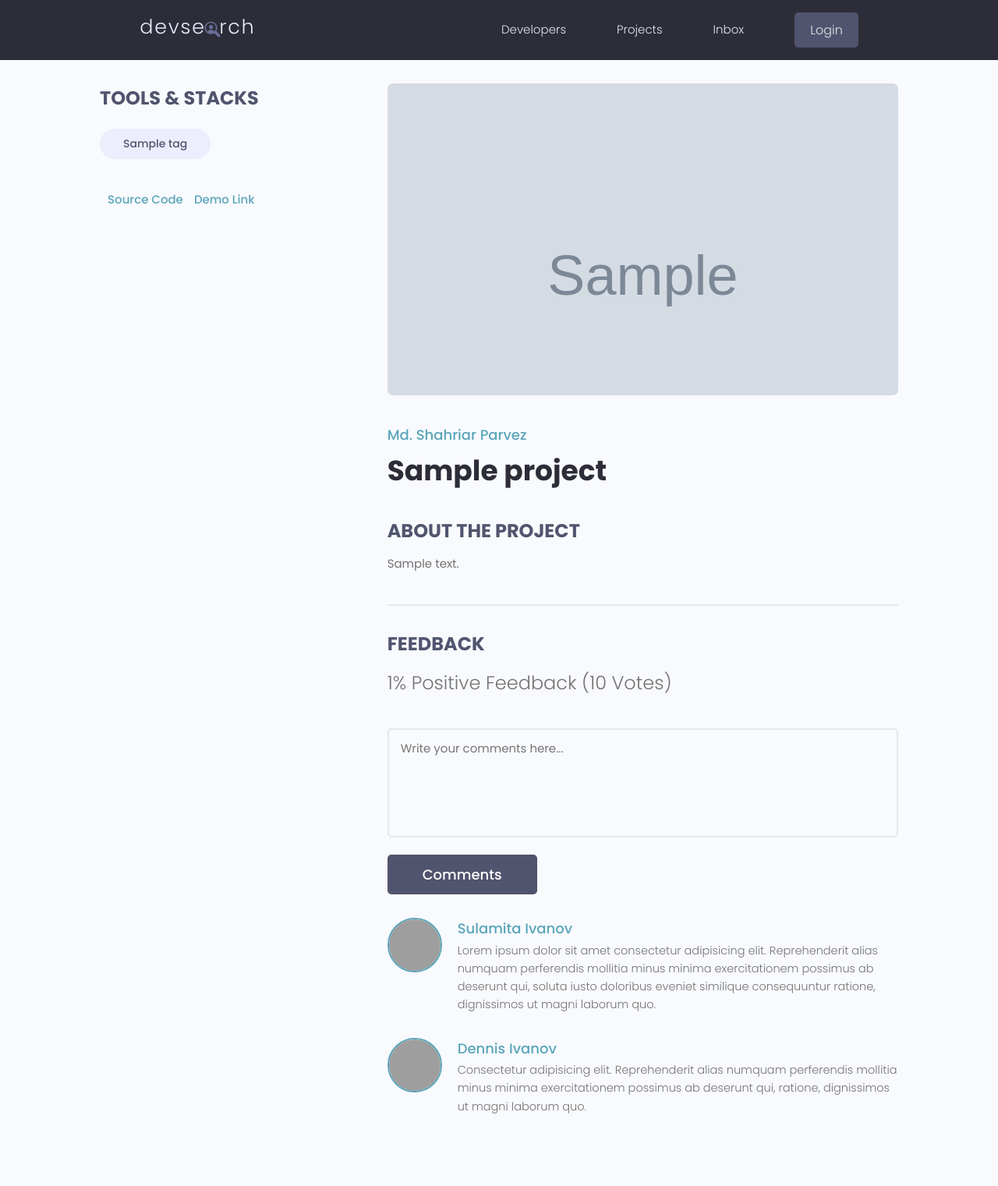
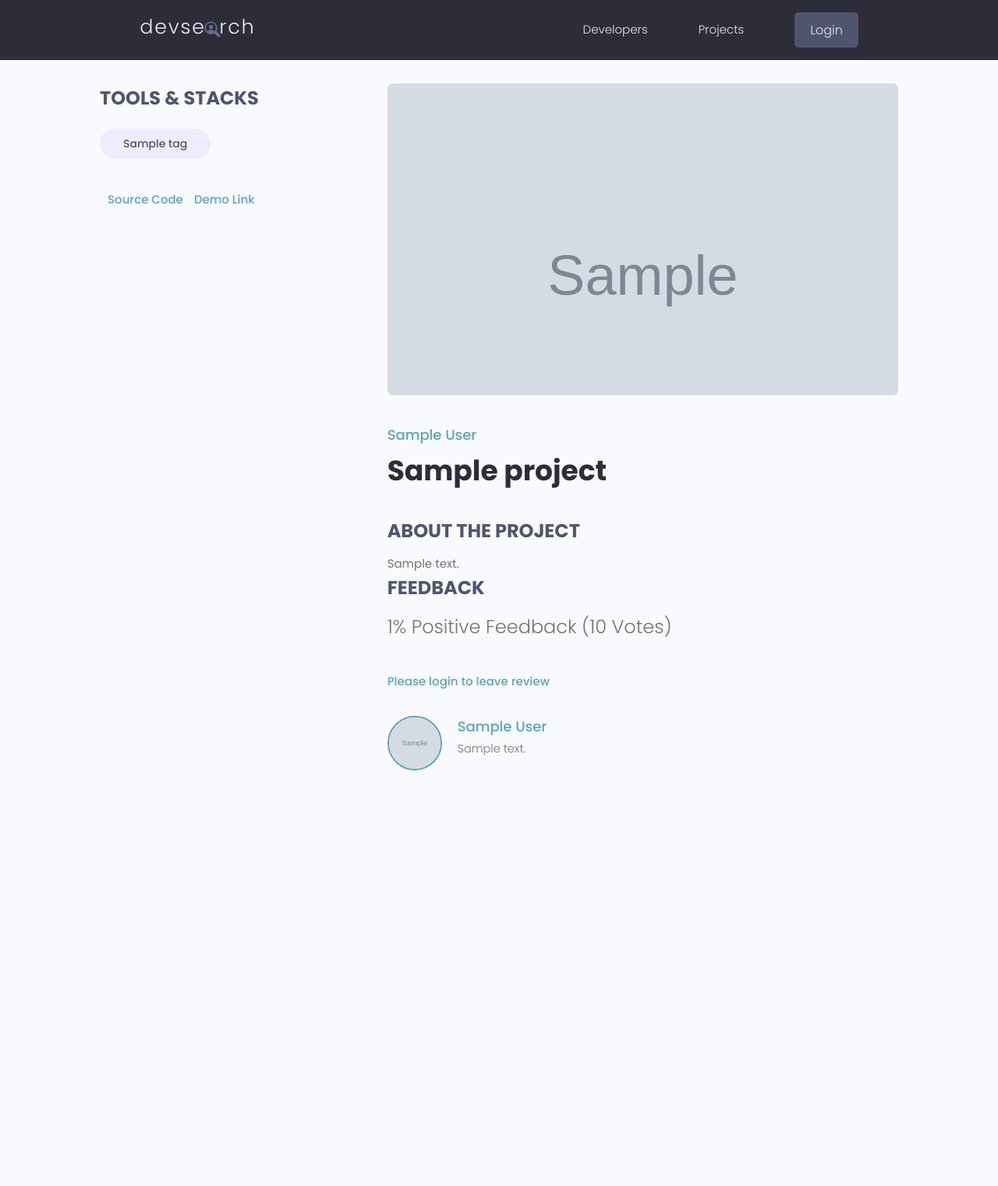
Before and after one commit to sahandtebyani/DeveloperFinderWebsite, a Django app: page /projects/project/00000000-0000-0000-0000-000000000001 in a window 1280 px wide. Shown: the whole page at 78% size. After the commit the page ends 988 px from the top, so only its background shows below. Run offline with Django 4.2, Linux system fonts and the light colour scheme; tables that the repository leaves empty hold one stand-in row (values such as "Sample post"); grey boxes marked "Sample" are stand-in pictures; some libraries are stand-ins or nearby versions; grey boxes are pictures that could not be loaded.

Commit message:
Messages and Reviews are implemented

```diff
--- a/projects/forms.py
+++ b/projects/forms.py
@@ -1,5 +1,6 @@
-from .models import Project
+from .models import Project, Review
 from django import forms
+from django.forms import ModelForm
 
 
 class ProjectForm(forms.ModelForm):
@@ -16,3 +17,19 @@ class ProjectForm(forms.ModelForm):
 
         for name, field in self.fields.items():
             field.widget.attrs.update({'class': 'input'})
+
+
+class ReviewForm(forms.ModelForm):
+    class Meta:
+        model = Review
+        fields = ['value', 'body']
+        labels = {
+            'value': 'Place your vote',
+            'body': 'Add a comment with your vote'
+        }
+
+    def __init__(self, *args, **kwargs):
+        super(ReviewForm, self).__init__(*args, **kwargs)
+
+        for name, field in self.fields.items():
+            field.widget.attrs.update({'class': 'input'})
--- a/projects/templates/project.html
+++ b/projects/templates/project.html
@@ -17,13 +17,15 @@
                         {% endfor %}
                     </div>
                     {% if project.source_link %}
-                        <a class="singleProject__liveLink" href="{{ project.source_link  }}" target="_blank"><i class="im im-external-link"></i>Source
+                        <a class="singleProject__liveLink" href="{{ project.source_link }}" target="_blank"><i
+                                class="im im-external-link"></i>Source
                             Code
                         </a>
                     {% endif %}
 
                     {% if project.demo_link %}
-                        <a class="singleProject__liveLink" href="{{ project.demo_link  }}" target="_blank"><i class="im im-external-link"></i>Demo Link
+                        <a class="singleProject__liveLink" href="{{ project.demo_link }}" target="_blank"><i
+                                class="im im-external-link"></i>Demo Link
                         </a>
                     {% endif %}
 
@@ -31,61 +33,57 @@
                 <div class="column column--2of3">
                     <img class="singleProject__preview" src="{{ project.featured_image.url }}"
                          alt="portfolio thumbnail"/>
-                    <a href="profile.html" class="singleProject__developer">Md. Shahriar Parvez</a>
+                    <a href="{% url 'user-profile' project.owner.id %}"
+                       class="singleProject__developer">{{ project.owner.name }}</a>
                     <h2 class="singleProject__title">{{ project.title }}</h2>
                     <h3 class="singleProject__subtitle">About the Project</h3>
                     <div class="singleProject__info">
                         {{ project.description }}
                     </div>
 
-                    <div class="comments">
+                    <div class="">
                         <h3 class="singleProject__subtitle">Feedback</h3>
                         <h5 class="project--rating">
-                            {{ project.vote_ratio }}% Positive Feedback ({{ project.vote_total }} Vote{{ project.vote_total|pluralize:"s" }})
+                            {{ project.vote_ratio }}% Positive Feedback ({{ project.vote_total }}
+                            Vote{{ project.vote_total|pluralize:"s" }})
                         </h5>
-
-                        <form class="form" action="#" method="POST">
-                            <!-- Textarea -->
+                        {% if request.user.profile.id in project.reviewers %}
+                            <p>You have already voted to this project</p>
+                        {% elif request.user.profile == project.owner %}
+                            <p>You can not vote to your own project</p>
+                        {% elif request.user.is_authenticated %}
+                            <form class="form" action="{% url 'project' project.id %}" method="POST">
+                                {% csrf_token %}
+                                    {% for field in form %}
                                         <div class="form__field">
-                                <label for="formInput#textarea">Comments: </label>
-                                <textarea class="input input--textarea" name="message" id="formInput#textarea"
-                                          placeholder="Write your comments here..."></textarea>
+                                            <label>{{ field.label }} </label>
+                                            {{ field }}
                                         </div>
-                            <input class="btn btn--sub btn--lg" type="submit" value="Comments"/>
+                                    {% endfor %}
+                                <input class="btn btn--sub btn--lg" type="submit" value="Add Review"/>
                             </form>
+                        {% else %}
+                            <a href="{% url 'login' %}?next={{ request.path }}">Please login to leave review</a>
+                        {% endif %}
                         <div class="commentList">
+                            {% for review in project.review_set.all %}
+                                {% if review.body %}
                                     <div class="comment">
-                                <a href="profile.html">
+                                        <a href="{% url 'user-profile' review.owner.id %}">
                                             <img class="avatar avatar--md"
-                                         src="https://pbs.twimg.com/profile_images/1335382240931368961/b3wSZKj4_400x400.jpg"
+                                                 src="{{ review.owner.profile_image.url }}"
                                                  alt="user"/>
                                         </a>
                                         <div class="comment__details">
-                                    <a href="profile.html" class="comment__author">Sulamita Ivanov</a>
+                                            <a href="{% url 'user-profile' review.owner.id %}"
+                                               class="comment__author">{{ review.owner.name }}</a>
                                             <p class="comment__info">
-                                        Lorem ipsum dolor sit amet consectetur adipisicing elit. Reprehenderit alias
-                                        numquam perferendis
-                                        mollitia minus minima exercitationem possimus ab deserunt qui, soluta iusto
-                                        doloribus eveniet
-                                        similique consequuntur ratione, dignissimos ut magni laborum quo.
+                                                {{ review.body | linebreaksbr }}
                                             </p>
                                         </div>
                                     </div>
-                            <div class="comment">
-                                <a href="profile.html">
-                                    <img class="avatar avatar--md"
-                                         src="https://avatars.githubusercontent.com/u/33843378" alt="user"/>
-                                </a>
-                                <div class="comment__details">
-                                    <a href="profile.html" class="comment__author">Dennis Ivanov</a>
-                                    <p class="comment__info">
-                                        Consectetur adipisicing elit. Reprehenderit alias numquam perferendis mollitia
-                                        minus minima
-                                        exercitationem possimus ab deserunt qui, ratione, dignissimos ut magni laborum
-                                        quo.
-                                    </p>
-                                </div>
-                            </div>
+                                {% endif %}
+                            {% endfor %}
                         </div>
                     </div>
                 </div>
--- a/projects/views.py
+++ b/projects/views.py
@@ -1,7 +1,8 @@
 from django.shortcuts import render, redirect, get_object_or_404
 from .models import Project
-from .forms import ProjectForm
+from .forms import ProjectForm, ReviewForm
 from django.contrib.auth.decorators import login_required
+from django.contrib import messages
 from .utils import search_project, paginate_project
 
 
@@ -71,9 +72,22 @@ def projects(request):
 
 def project(request, pk):
     project_obj = get_object_or_404(Project, id=pk)
+    form = ReviewForm()
+
+    if request.method == 'POST':
+        form = ReviewForm(request.POST)
+        review = form.save(commit=False)
+        review.project = project_obj
+        review.owner = request.user.profile
+        review.save()
+
+        project_obj.get_vote_count
+
+        messages.success(request, 'Your review was successfully submitted')
+        return redirect('project', pk= project_obj.id)
 
     context = {
-        'project': project_obj
+        'project': project_obj,
+        'form': form,
     }
-
     return render(request, 'project.html', context)
--- a/templates/navbar.html
+++ b/templates/navbar.html
@@ -15,9 +15,10 @@
             <ul class="header__menu">
                 <li class="header__menuItem"><a href="{% url 'profiles' %}">Developers</a></li>
                 <li class="header__menuItem"><a href="{% url 'projects' %}">Projects</a></li>
-                <li class="header__menuItem"><a href="inbox.html">Inbox</a></li>
+
 
                 {% if request.user.is_authenticated %}
+                <li class="header__menuItem"><a href="{% url 'inbox' %}">Inbox</a></li>
                 <li class="header__menuItem"><a href="{% url 'account' %}">Account</a></li>
                 <li class="header__menuItem"><a href="{% url 'logout' %}" class="btn btn--sub">logout</a></li>
                 {% else %}
--- a/users/admin.py
+++ b/users/admin.py
@@ -1,5 +1,6 @@
 from django.contrib import admin
-from .models import Profile, Skill
+from .models import Profile, Skill, Message
 
 admin.site.register(Profile)
 admin.site.register(Skill)
+admin.site.register(Message)
--- a/users/templates/users/user-login.html
+++ b/users/templates/users/user-login.html
@@ -15,7 +15,7 @@
                 <p>Hello Developer, Welcome Back!</p>
             </div>
 
-            <form method="post" class="form auth__form">
+            <form method="post" class="form auth__form" action="">
                 {% csrf_token %}
                 <!-- Input:Email -->
                 <div class="form__field">
--- a/users/templates/users/user_profile.html
+++ b/users/templates/users/user_profile.html
@@ -46,7 +46,9 @@
                                     </li>
                                 {% endif %}
                             </ul>
-                            <a href="#" class="btn btn--sub btn--lg">Send Message </a>
+                            {% if request.user.profile.id != profile.id %}
+                            <a href="{% url 'create-message' profile.id %}" class="btn btn--sub btn--lg">Send Message</a>
+                            {% endif %}
                         </div>
                     </div>
                 </div>
--- a/users/urls.py
+++ b/users/urls.py
@@ -3,12 +3,15 @@ from . import views
 
 urlpatterns = [
     path('', views.profiles, name='profiles'),
-    path('user/<str:pk>', views.user_profile, name='user-profile'),
-    path('account', views.user_account, name='account'),
-    path('edit-account', views.edit_account, name='edit-account'),
-    path('create-skill', views.create_skill, name='create-skill'),
-    path('edit-skill/<str:pk>', views.edit_skill, name='edit-skill'),
-    path('delete-skill/<str:pk>', views.delete_skill, name='delete-skill'),
+    path('user/<str:pk>/', views.user_profile, name='user-profile'),
+    path('account/', views.user_account, name='account'),
+    path('edit-account/', views.edit_account, name='edit-account'),
+    path('inbox/', views.inbox, name='inbox'),
+    path('message/<str:pk>/', views.message, name='message'),
+    path('create-message/<str:pk>', views.create_message, name='create-message'),
+    path('create-skill/', views.create_skill, name='create-skill'),
+    path('edit-skill/<str:pk>/', views.edit_skill, name='edit-skill'),
+    path('delete-skill/<str:pk>/', views.delete_skill, name='delete-skill'),
     path('login/', views.login_user, name='login'),
     path('logout/', views.logout_user, name='logout'),
     path('register/', views.register_user, name='register'),
```
Also changed, not shown: projects/models.py (+23 -0 lines), users/forms.py (+13 -1 lines), users/models.py (+18 -0 lines), users/templates/users/inbox.html (added, +25 -0 lines), users/templates/users/message-form.html (added, +41 -0 lines), users/templates/users/message.html (added, +19 -0 lines), users/views.py (+59 -4 lines), projects/migrations/0005_alter_review_unique_together.py (added), users/migrations/0004_message.py (added). Lines whose indentation alone changed are shown as unchanged.
